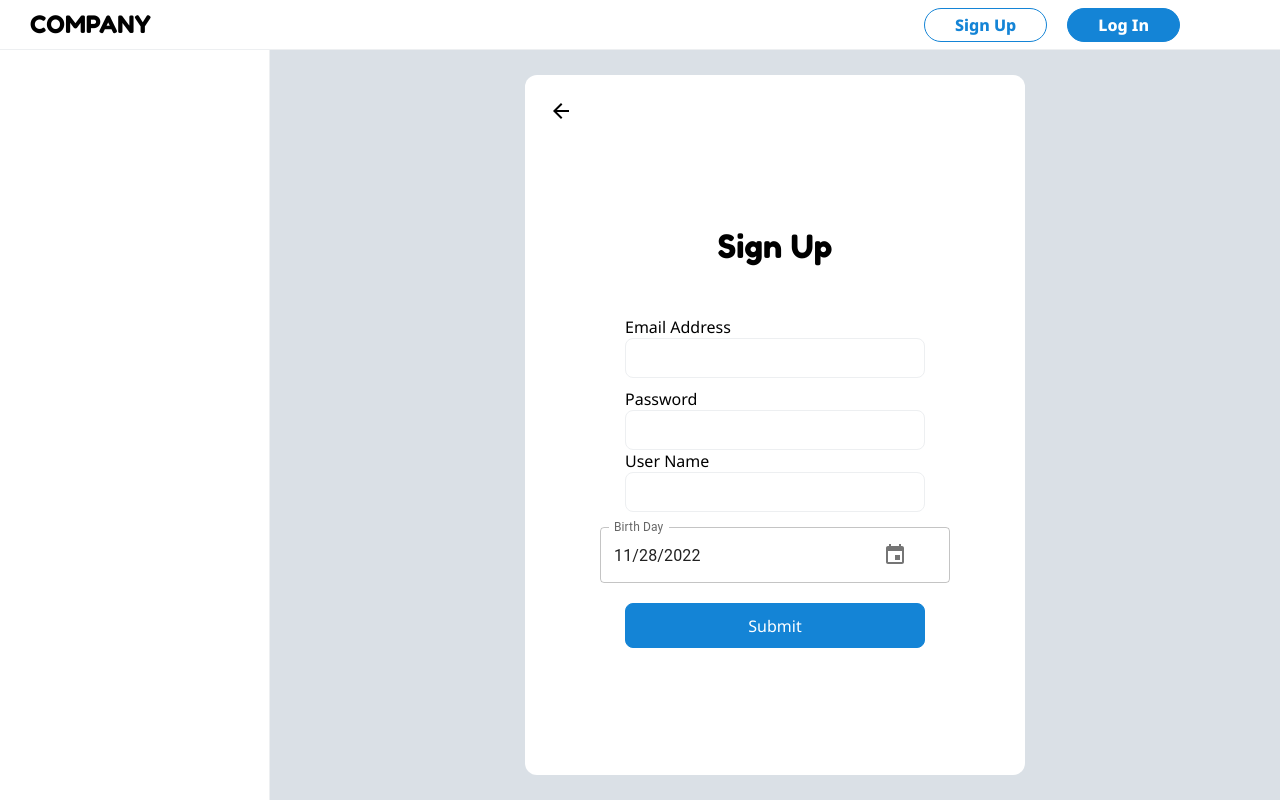
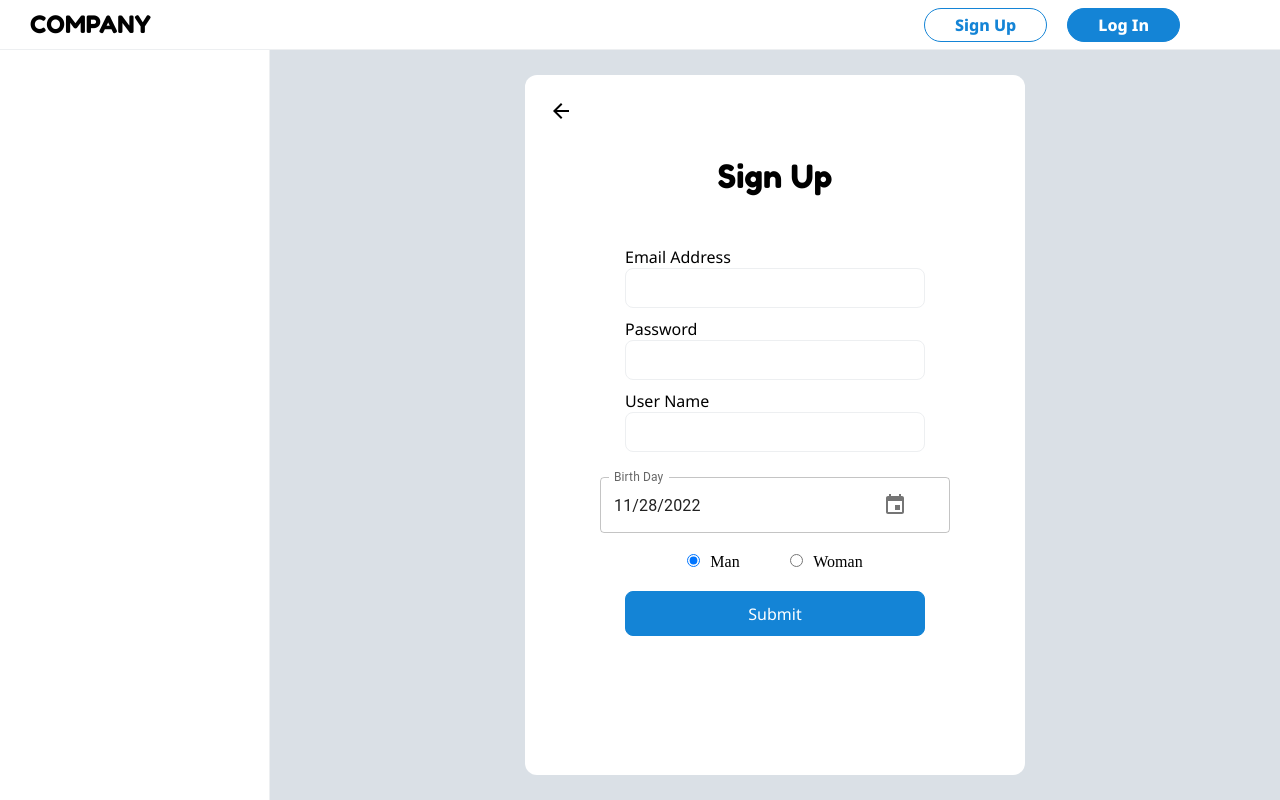
Before and after one commit to Choi-HyunHo/company, a React (Create React App) app: page /signup in a window 1280 px wide. Built offline with nearby package versions, Linux system fonts and the light colour scheme.

Commit message:
feat : radio 생성

```diff
--- a/src/pages/login/SignUp.tsx
+++ b/src/pages/login/SignUp.tsx
@@ -32,7 +32,7 @@ const LoginBox = styled.div`
 `
 
 const TitleWrap = styled.div`
-    margin-top : 100px;
+    margin-top : 30px;
     margin-bottom : 50px;
 `
 
@@ -74,6 +74,19 @@ const SubmitText = styled.span`
     color : #FFFFFF;
 `
 
+const RadioBox = styled.div`
+    width : 50%;
+    display : flex;
+    flex-direction : row;
+    justify-content : space-around;
+`
+
+const RadioInput = styled.input`
+    display : inline-block;
+    margin-right : 10px;
+    cursor : pointer;
+`
+
 const SignUp = () => {
 
     // 달력 상태 값
@@ -112,6 +125,8 @@ const SignUp = () => {
                     />
                 </InputLabel>
 
+                <div style={{height : '10px'}}></div>
+
                 <InputLabel>
                     User Name
                     <Input
@@ -119,6 +134,8 @@ const SignUp = () => {
                         required
                     />
                 </InputLabel>
+
+                <div style={{height : '10px'}}></div>
 
 
                 <LocalizationProvider dateAdapter={AdapterMoment}>
@@ -133,6 +150,21 @@ const SignUp = () => {
                     </StyledCalendar>
 	            </LocalizationProvider>
 
+                <div style={{height : '20px'}}></div>
+
+                <RadioBox>
+                    <div>
+                        <RadioInput type='radio' name="gender" value="man" checked/>
+                        <label>Man</label>
+                    </div>
+
+                    <div>
+                        <RadioInput type='radio' name="gender" id="women" />
+                        <label>Woman</label>
+                    </div>
+                </RadioBox>
+
+
                 <SubmitBtn>
                     <SubmitText>Submit</SubmitText>
                 </SubmitBtn>
```
